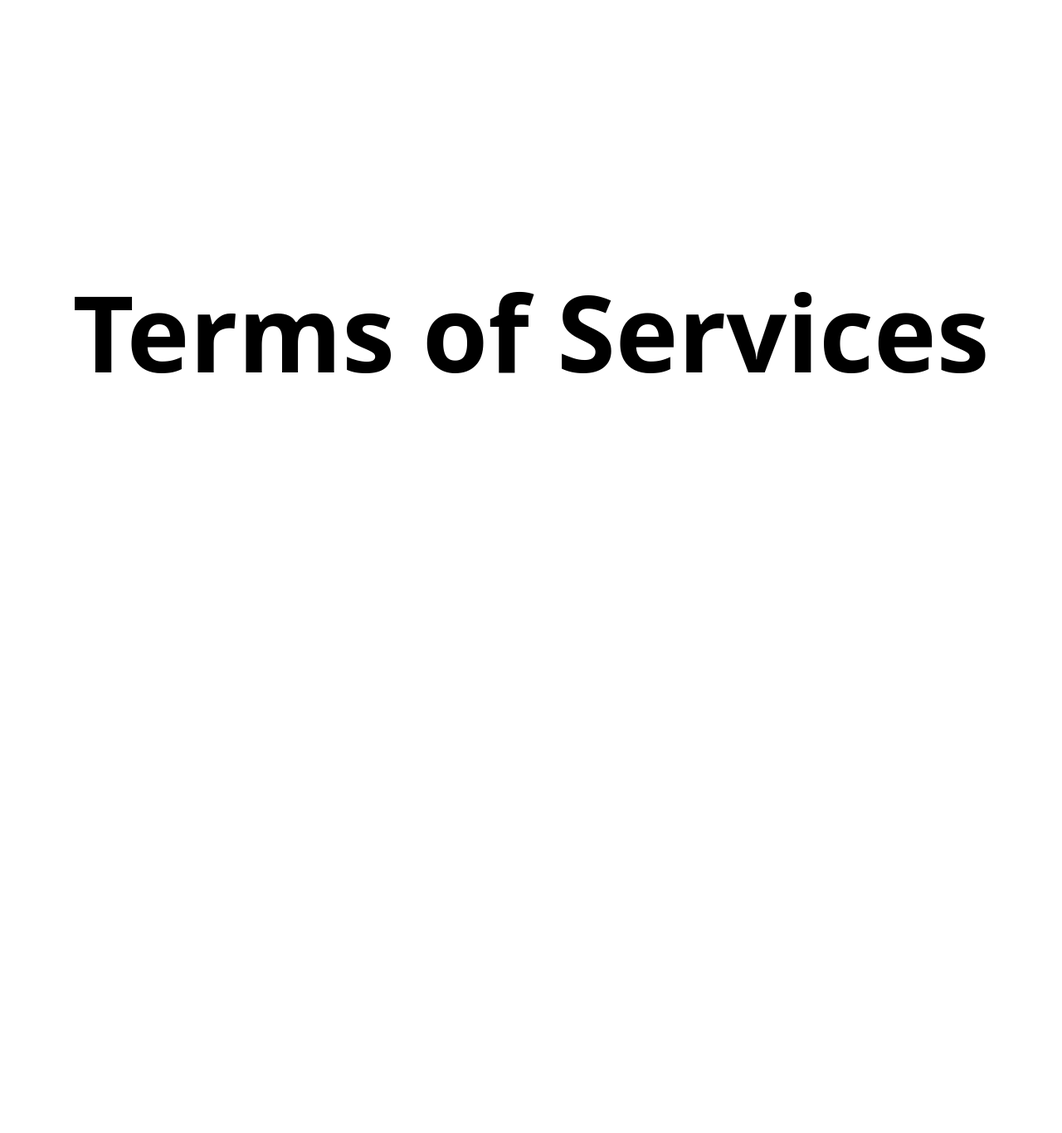
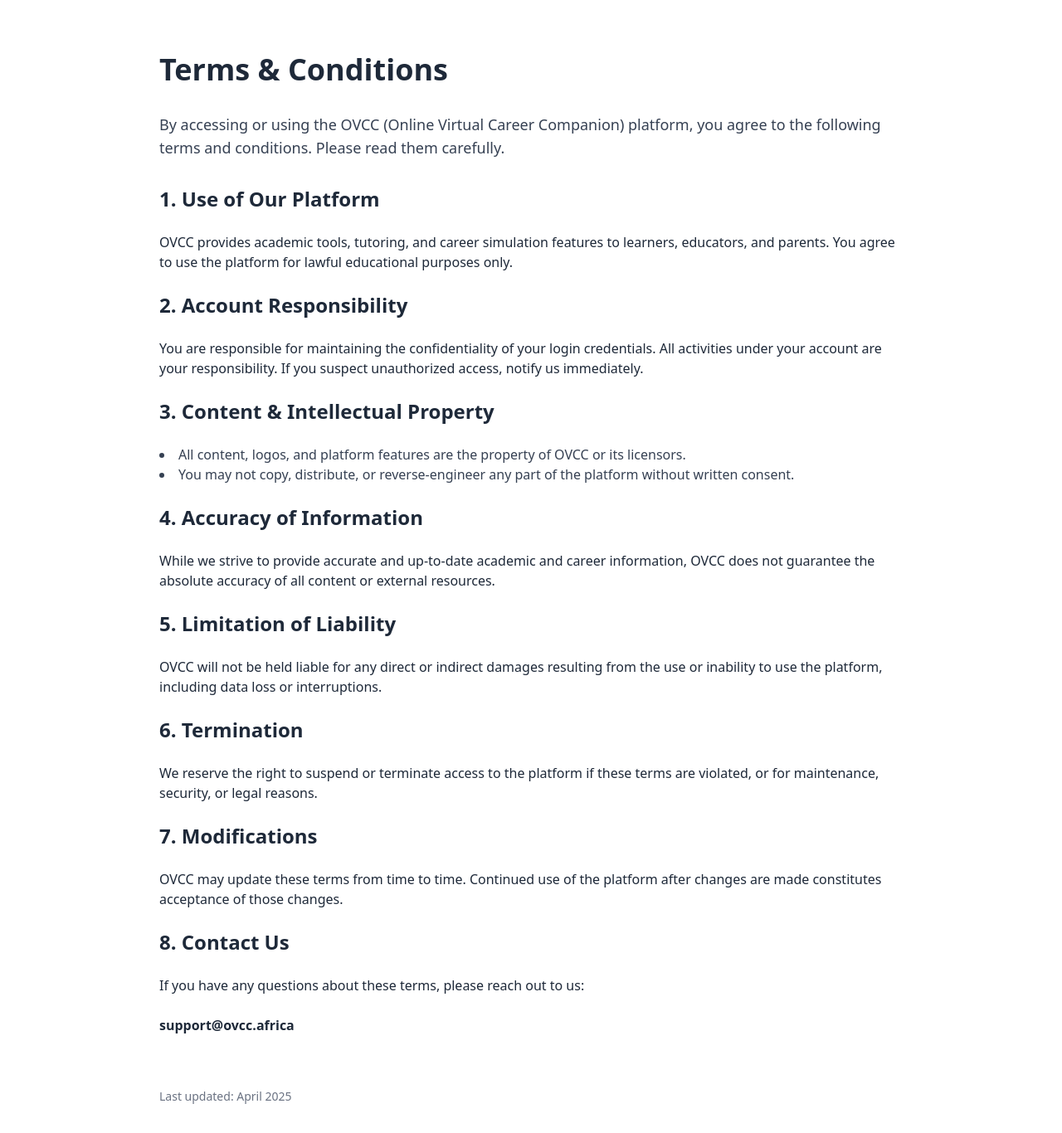
Before and after one commit to Ubaton/ovcc, a Next.js app: page /terms-of-service in a window 1280 px wide. Shown: the top 1366 px of the page at 83% size. Before the commit the page ends 800 px from the top, so only its background shows below. Built offline with nearby package versions, Linux system fonts and the light colour scheme.

Commit message:
terms of services updated

```diff
--- a/app/terms-of-service/page.tsx
+++ b/app/terms-of-service/page.tsx
@@ -2,10 +2,68 @@ import React from 'react';
 
 const page = () => {
   return (
-    <div className="min-h-screen flex justify-center items-center bg-white text-black">
-      <h1 className="text-9xl font-bold">Terms of Services</h1>
-    </div>
+    <section className="bg-white text-gray-800 px-6 py-16 md:px-24">
+      <div className="max-w-4xl mx-auto space-y-8">
+        <h1 className="text-3xl md:text-4xl font-bold text-mirage">
+          Terms & Conditions
+        </h1>
+
+        <p className="text-gray-700 text-lg">
+          By accessing or using the OVCC (Online Virtual Career Companion) platform, you agree to the following terms and conditions. Please read them carefully.
+        </p>
+
+        <div className="space-y-6">
+          <h2 className="text-2xl font-semibold text-mirage">1. Use of Our Platform</h2>
+          <p>
+            OVCC provides academic tools, tutoring, and career simulation features to learners, educators, and parents. You agree to use the platform for lawful educational purposes only.
+          </p>
+
+          <h2 className="text-2xl font-semibold text-mirage">2. Account Responsibility</h2>
+          <p>
+            You are responsible for maintaining the confidentiality of your login credentials. All activities under your account are your responsibility. If you suspect unauthorized access, notify us immediately.
+          </p>
+
+          <h2 className="text-2xl font-semibold text-mirage">3. Content & Intellectual Property</h2>
+          <ul className="list-disc list-inside text-gray-700">
+            <li>All content, logos, and platform features are the property of OVCC or its licensors.</li>
+            <li>You may not copy, distribute, or reverse-engineer any part of the platform without written consent.</li>
+          </ul>
+
+          <h2 className="text-2xl font-semibold text-mirage">4. Accuracy of Information</h2>
+          <p>
+            While we strive to provide accurate and up-to-date academic and career information, OVCC does not guarantee the absolute accuracy of all content or external resources.
+          </p>
+
+          <h2 className="text-2xl font-semibold text-mirage">5. Limitation of Liability</h2>
+          <p>
+            OVCC will not be held liable for any direct or indirect damages resulting from the use or inability to use the platform, including data loss or interruptions.
+          </p>
+
+          <h2 className="text-2xl font-semibold text-mirage">6. Termination</h2>
+          <p>
+            We reserve the right to suspend or terminate access to the platform if these terms are violated, or for maintenance, security, or legal reasons.
+          </p>
+
+          <h2 className="text-2xl font-semibold text-mirage">7. Modifications</h2>
+          <p>
+            OVCC may update these terms from time to time. Continued use of the platform after changes are made constitutes acceptance of those changes.
+          </p>
+
+          <h2 className="text-2xl font-semibold text-mirage">8. Contact Us</h2>
+          <p>
+            If you have any questions about these terms, please reach out to us:
+          </p>
+          <p className="text-mirage font-semibold">
+            support@ovcc.africa
+          </p>
+        </div>
+
+        <p className="text-sm text-gray-500 pt-8">
+          Last updated: April 2025
+        </p>
+      </div>
+    </section>
   );
-};
+}
 
 export default page;
```
